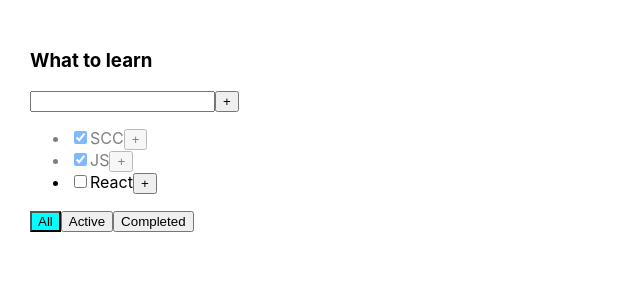
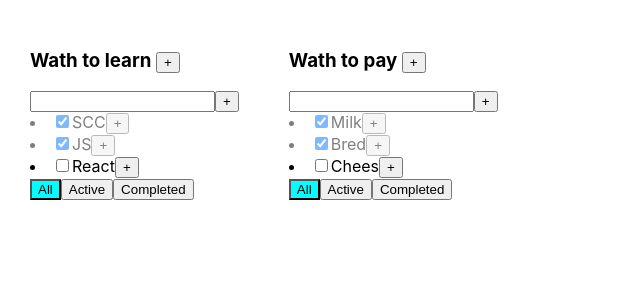
Before and after one commit to fontachi/todolist, a React (Create React App) app: page / in a window 1280 px wide. Shown: the top 300 px of the page, without its empty margins (0-640 px from the left). Built offline with nearby package versions, Linux system fonts and the light colour scheme.

Commit message:
up filter and list

```diff
--- a/src/App.css
+++ b/src/App.css
@@ -22,3 +22,7 @@
  .is-done {
      opacity:0.5;
  }
+
+ .listTitle {
+     display:inline-block;
+ }
--- a/src/App.tsx
+++ b/src/App.tsx
@@ -6,62 +6,116 @@ import {TodoList} from "./TodoList";
 import {v1} from "uuid"
 
 export type FilterType = "All" | "Completed" | "Active";
+type ListType = {
+    [id: string]: Array<TasksType>,
+}
+type todoListType = {
+    id: string,
+    title: string,
+    filter: string
+}
+
+let listTasks1Id = v1();
+let listTasks2Id = v1();
 
 function App() {
-    let tasks1: Array<TasksType> = [
+
+    let [todoLists, setList] = useState<Array<todoListType>>([
+        {id: listTasks1Id, title: "Wath to learn", filter: "All"},
+        {id: listTasks2Id, title: "Wath to pay", filter: "All"},
+    ]);
+    let [listsTasks, setListTasks] = useState<ListType>({
+        [listTasks1Id]: [
             {id: v1(), title: "SCC", isDone: true},
             {id: v1(), title: "JS", isDone: true},
             {id: v1(), title: "React", isDone: false},
+        ],
+        [listTasks2Id]: [
+            {id: v1(), title: "Milk", isDone: true},
+            {id: v1(), title: "Bred", isDone: true},
+            {id: v1(), title: "Chees", isDone: false},
         ]
+    });
 
-    let [tasks, setTasks] = useState<Array<TasksType>>(tasks1);
-    let [filterIs, setFilter] = useState<FilterType>("All");
-
-    function addingTask(title: string,) {
-        let newTasks = [{id: v1(), title: title, isDone: false}, ...tasks];
-        setTasks(newTasks);
+    function addingTask( listId: string, title: string) {
+        let copyTodoListsTasks: ListType = {...listsTasks};
+        let newListTasks: TasksType[] = [...copyTodoListsTasks[listId], {id: v1(), title: title, isDone: false}];
+        copyTodoListsTasks[listId] = newListTasks;
+        setListTasks(copyTodoListsTasks);
     }
 
-    function removingTask(id: string) {
-        let newTasks: Array<TasksType> = tasks.filter((task: TasksType) => {
-            return task.id !== id;
-        })
-        setTasks(newTasks);
+    function removingTask(listId: string, taskId: string,) {
+        let copyTodoListsTasks: ListType = {...listsTasks};
+        let newListTasks: Array<TasksType> = copyTodoListsTasks[listId].filter((task) => {
+            return task.id !== taskId
+        });
+        copyTodoListsTasks[listId] = newListTasks;
+        setListTasks(copyTodoListsTasks);
     }
 
-    function filteredTasks(filter: FilterType) {
-        setFilter(filter)
+    function onCheckedTask(listId: string, taskId: string, isDone: boolean) {
+
+        let copyTodoListsTasks: ListType = {...listsTasks};
+        let chengingArrayTasks = copyTodoListsTasks[listId].map((task: TasksType) => {
+            return task.id === taskId ? {...task, isDone: isDone} : task
+        });
+        copyTodoListsTasks[listId] = chengingArrayTasks;
+        setListTasks(copyTodoListsTasks)
     }
 
-    function onCheckedTask(id: string, isDone: boolean) {
-        let chengingArrayTasks = tasks.map((task: TasksType) => {
-            return task.id === id ? {...task, isDone: isDone} : task
-        });
-        setTasks(chengingArrayTasks)
+    function filteredTasks(listId: string, filter: FilterType) {
+
+        let copyTodoLists = [...todoLists];
+        copyTodoLists = copyTodoLists.map((list) => {
+            return   list.id===listId ?{...list, filter: filter}:list;
+            })
+        setList(copyTodoLists);
     }
 
-    let filterListTasks = tasks;
-    if (filterIs === "Completed") {
-        filterListTasks = tasks.filter((task: TasksType) => {
+    function removeingList(listId: string) {
+        let copyTodoLists=[...todoLists];
+        copyTodoLists=copyTodoLists.filter((list)=>{
+            return list.id !== listId;
+        })
+        let copyListsTasks:ListType = {...listsTasks};
+        delete copyListsTasks[listId];
+        setListTasks(copyListsTasks);
+        setList(copyTodoLists)
+    }
+
+
+    return (
+        <div className="App">
+            {
+                todoLists.map((list) => {
+                    let filterListTasks = listsTasks[list.id];
+                    if (list.filter === "Completed") {
+                        filterListTasks = filterListTasks.filter((task: TasksType) => {
                             return task.isDone === true
                         })
                     }
-    if (filterIs === "Active") {
-        filterListTasks = tasks.filter((task: TasksType) => {
+                    if (list.filter === "Active") {
+                        filterListTasks = filterListTasks.filter((task: TasksType) => {
                             return task.isDone === false
                         })
                     }
                     return (
-        <div className="App">
-            <TodoList title="What to learn"
+                        <TodoList key={list.id} title={list.title}
+                                  id={list.id}
                                   tasks={filterListTasks}
                                   removingTask={removingTask}
                                   filteredTasks={filteredTasks}
                                   addingTask={addingTask}
                                   onCheckedTask={onCheckedTask}
-                      filter={filterIs}/>
+                                  removeingList={removeingList}
+                                  filter={list.filter}/>
+
+                    )
+                })
+            }
         </div>
     );
 }
 
+
 export default App;
--- a/src/TodoList.tsx
+++ b/src/TodoList.tsx
@@ -9,12 +9,14 @@ export type TasksType = {
 }
 
 type TodoListProps = {
+    id:string
     title: string;
     tasks: Array<TasksType>;
-    removingTask: (id: string) => void;
-    filteredTasks: (filter: FilterType) => void;
-    addingTask: (title: string) => void;
-    onCheckedTask: (id: string,isDone:boolean) => void;
+    removingTask: (listId:string,taskId: string) => void;
+    filteredTasks: (listId:string,filter: FilterType) => void;
+    addingTask: (listId:string,title: string) => void;
+    onCheckedTask: (listId:string,taskId: string,isDone:boolean) => void;
+    removeingList: (listId:string) => void;
     filter:string;
 }
 
@@ -34,7 +36,7 @@ export function TodoList(props: TodoListProps) {
     }
     const addingTask = () => {
         if(newTitle.trim() !== ""){
-            props.addingTask(newTitle);
+            props.addingTask( props.id,newTitle);
             setNewTitle('');
         }else{
             setError("Title is required");
@@ -42,19 +44,21 @@ export function TodoList(props: TodoListProps) {
 
     }
     const filterListAllTasks = () => {
-      props.filteredTasks("All")
+      props.filteredTasks(props.id,"All")
     }
     const filterListActiveTasks = () => {
-        props.filteredTasks("Active")
+        props.filteredTasks(props.id,"Active")
     }
     const filterListCompletedTasks = () => {
-        props.filteredTasks("Completed")
+        props.filteredTasks(props.id,"Completed")
     }
-
+    const removeingList=()=>{
+        props.removeingList(props.id)
+    }
 
     return (
         <div>
-            <h3>{props.title}</h3>
+            <h3 className={"listTitle"}>{props.title}</h3> <button onClick={removeingList}>+</button>
             <div>
                 <input type={"text"} value={newTitle}
                        onChange={onNewTitleChangeHandler}
@@ -64,11 +68,11 @@ export function TodoList(props: TodoListProps) {
                 <button onClick={addingTask}>+</button>
                 {error ? <div className="error-message">{error}</div> : null}
             </div>
-            <ul>
+
                 {
                     props.tasks.map((t: TasksType) => {
-                        const onRemovingTask = () => {  props.removingTask(t.id)}
-                        const onCheckedTask= (e:ChangeEvent<HTMLInputElement>)=>{ props.onCheckedTask(t.id,e.currentTarget.checked)}
+                        const onRemovingTask = () => {  props.removingTask(props.id,t.id)}
+                        const onCheckedTask= (e:ChangeEvent<HTMLInputElement>)=>{ props.onCheckedTask(props.id,t.id,e.currentTarget.checked)}
                         return (
                             <li key={t.id} className={t.isDone ? "is-done":" "}>
                                 <input type={"checkbox"} defaultChecked={t.isDone} onChange={onCheckedTask}/>
@@ -79,7 +83,7 @@ export function TodoList(props: TodoListProps) {
                         )
                     })
                 }
-            </ul>
+
             <button className={props.filter==="All"? "active-filter":""} onClick={filterListAllTasks}>All</button>
             <button className={props.filter==="Active"? "active-filter":""} onClick={filterListActiveTasks}>Active</button>
             <button className={props.filter==="Completed"? "active-filter":""} onClick={filterListCompletedTasks}>Completed</button>
```
Lines whose indentation alone changed are shown as unchanged.
